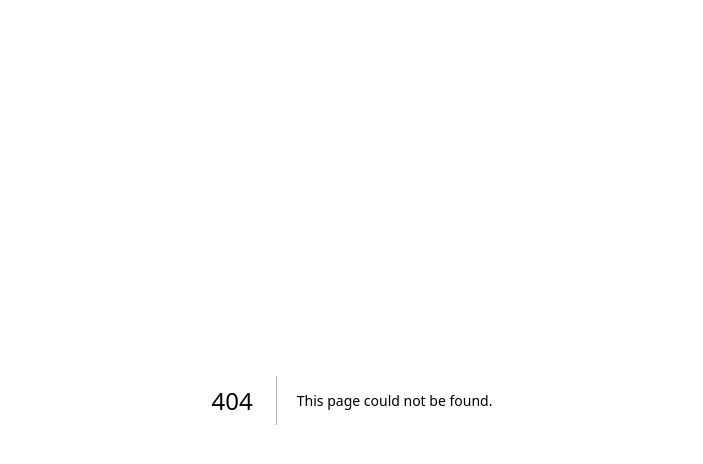
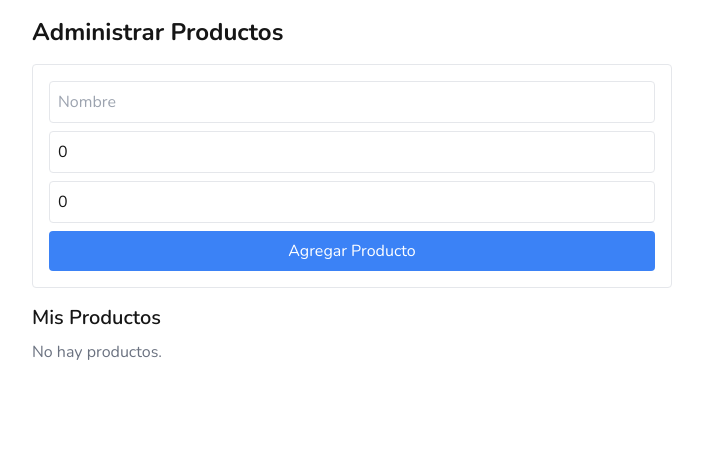
Before and after one commit to agrop1/agrop1, a Next.js app: page /productos in a window 1280 px wide. Before the commit this address had no page. Shown: the top 464 px of the page, without its empty margins (288-991 px from the left). Built offline with nearby package versions, Linux system fonts and the light colour scheme.

Commit message:
felipe/Taller1

```diff
--- /dev/null
+++ b/app/productos/page.tsx
@@ -0,0 +1,76 @@
+"use client";
+
+import { useState } from "react";
+
+interface Product {
+  id: number;
+  name: string;
+  price: number;
+  quantity: number;
+}
+
+export default function ProductsPage() {
+  const [products, setProducts] = useState<Product[]>([]);
+  const [form, setForm] = useState({ id: 0, name: "", price: 0, quantity: 0 });
+  const [editing, setEditing] = useState(false);
+
+  const handleInputChange = (e: React.ChangeEvent<HTMLInputElement>) => {
+    setForm({ ...form, [e.target.name]: e.target.value });
+  };
+
+  const handleSubmit = (e: React.FormEvent) => {
+    e.preventDefault();
+    if (editing) {
+      setProducts(products.map((p) => (p.id === form.id ? form : p)));
+      setEditing(false);
+    } else {
+      setProducts([...products, { ...form, id: Date.now() }]);
+    }
+    setForm({ id: 0, name: "", price: 0, quantity: 0 });
+  };
+
+  const handleEdit = (product: Product) => {
+    setForm(product);
+    setEditing(true);
+  };
+
+  const handleDelete = (id: number) => {
+    setProducts(products.filter((p) => p.id !== id));
+  };
+
+  return (
+    <div className="max-w-2xl mx-auto p-4">
+      <h1 className="text-2xl font-bold mb-4">Administrar Productos</h1>
+
+      {/* Formulario */}
+      <form onSubmit={handleSubmit} className="flex flex-col gap-2 border p-4 rounded">
+        <input type="text" name="name" placeholder="Nombre" value={form.name} onChange={handleInputChange} required className="p-2 border rounded" />
+        <input type="number" name="price" placeholder="Precio" value={form.price} onChange={handleInputChange} required className="p-2 border rounded" />
+        <input type="number" name="quantity" placeholder="Cantidad" value={form.quantity} onChange={handleInputChange} required className="p-2 border rounded" />
+        <button type="submit" className="bg-blue-500 text-white p-2 rounded">
+          {editing ? "Actualizar Producto" : "Agregar Producto"}
+        </button>
+      </form>
+
+      {/* Lista de productos */}
+      <div className="mt-4">
+        <h2 className="text-xl font-semibold mb-2">Mis Productos</h2>
+        {products.length === 0 ? (
+          <p className="text-gray-500">No hay productos.</p>
+        ) : (
+          <ul className="space-y-2">
+            {products.map((product) => (
+              <li key={product.id} className="flex justify-between p-2 border rounded">
+                <span>{product.name} - ${product.price} ({product.quantity} disponibles)</span>
+                <div className="space-x-2">
+                  <button onClick={() => handleEdit(product)} className="bg-yellow-500 text-white p-1 rounded">Editar</button>
+                  <button onClick={() => handleDelete(product.id)} className="bg-red-500 text-white p-1 rounded">Eliminar</button>
+                </div>
+              </li>
+            ))}
+          </ul>
+        )}
+      </div>
+    </div>
+  );
+}
```
Also changed, not shown: 1 other file (tests, documents, lock files or other folders).
